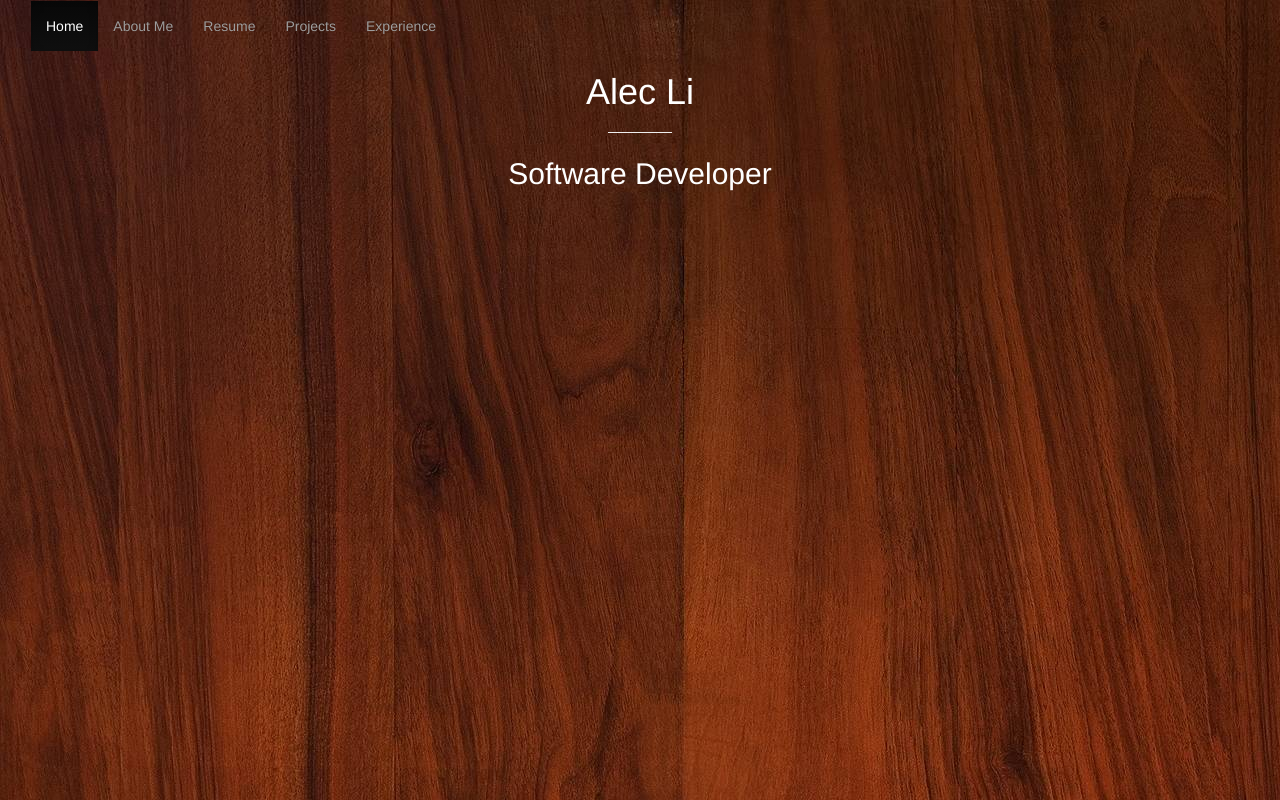
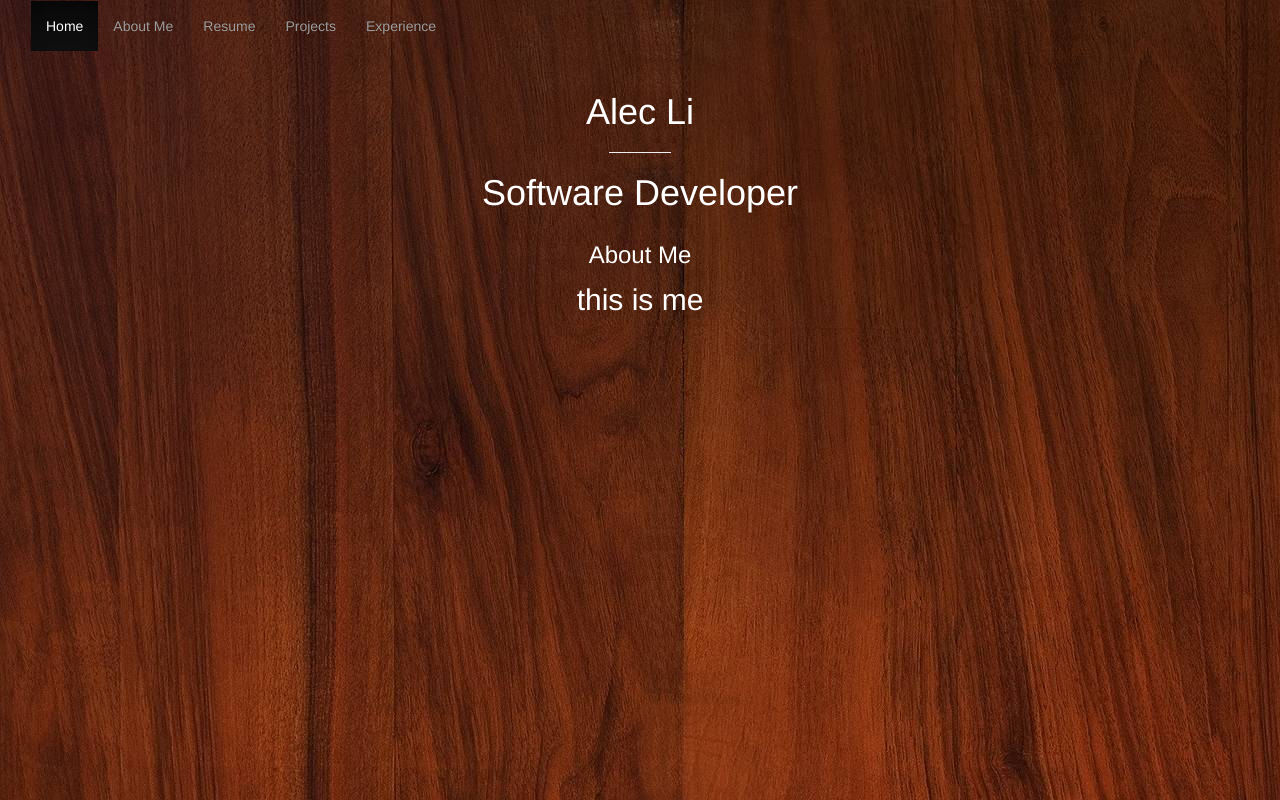
Before and after one commit to Alec96/Alec96.github.io, a plain HTML site: page index.html in a window 1280 px wide. Drawn offline with nearby package versions, Linux system fonts and the light colour scheme.

Commit message:
Changed website name to index

```diff
--- a/website part dos.html
+++ b/index.html
@@ -42,13 +42,18 @@
 		</div>
 	</nav>
 
+	<!-- First Container -->
+<div class="container-fluid bg-1 text-center">
+  <h1 class="margin">Alec Li</h3>
+  <hr>
+  <h1>Software Developer</h3>
+</div>
 
-		<h1> Alec Li </h1>
-		<hr>
-		<p> Software Developer</p>
 
-		<! h1 is the biggest header, h2 is smaller, and so on >
-
+<div class="container-fluid bg-2 text-center">
+  <h3 class="margin">About Me</h3>
+  <p><p>this is me</p>
+</div>
 	</body>
 
 
```
